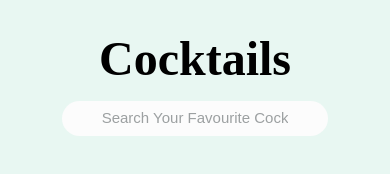
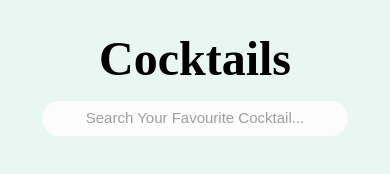
Before and after one commit to Winniewambui/Cocktails-API, a plain HTML site: page index.html in a window 390 px wide. Drawn offline with Linux system fonts and the light colour scheme; no server answers.

Commit message:
modified changes

```diff
--- a/style.css
+++ b/style.css
@@ -117,7 +117,7 @@ outline: none;
     }
     .input-field{
     padding: 10px 40px;
-    width: 20em;
+    width: 23em;
     margin-bottom: 25px;
     border-radius: 20px;
     }
```
